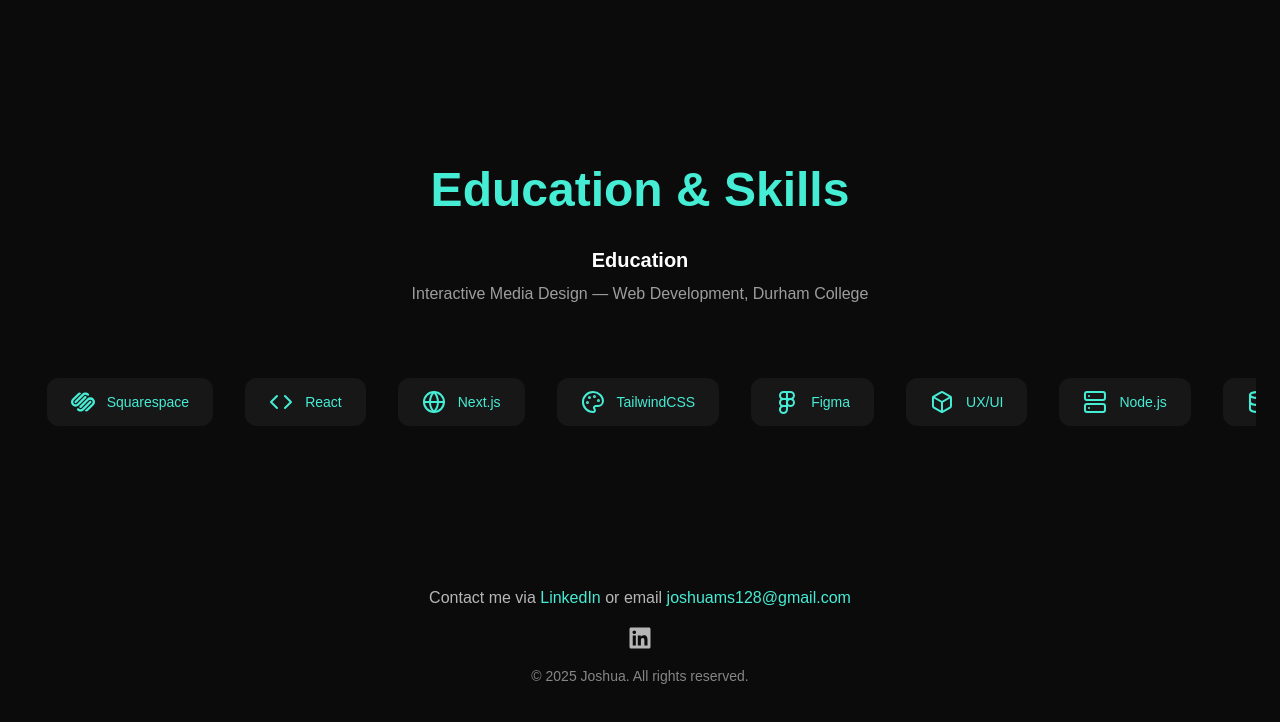
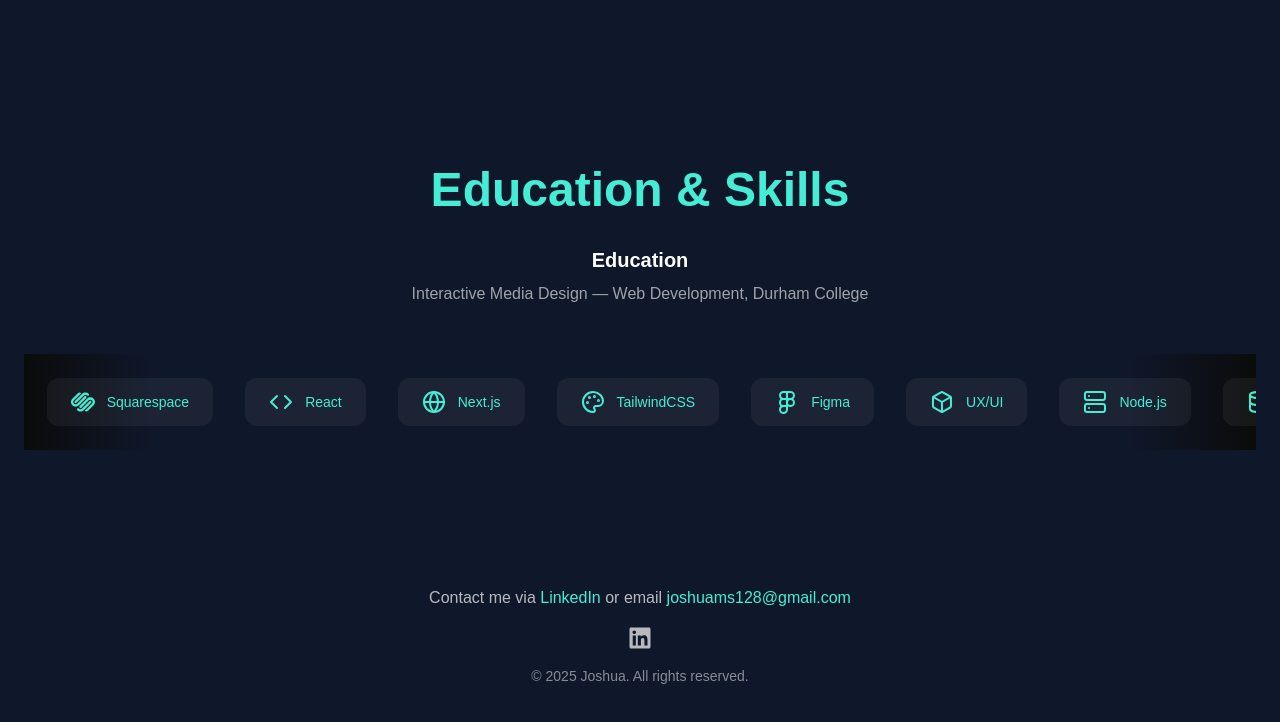
Before and after one commit to Joshuams128/mjscott, a Next.js app: page / in a window 1280 px wide. Shown: the part 2026-2748 px from the top of the page. Built offline with nearby package versions, Linux system fonts and the light colour scheme.

Commit message:
changed background color

```diff
--- a/app/components/Experience.tsx
+++ b/app/components/Experience.tsx
@@ -4,7 +4,7 @@
 
 export default function Experience() {
   return (
-    <section id="experience" className="py-24 px-6 bg-[#0b0b0b] text-center">
+    <section id="experience" className="py-24 px-6 bg-[#0f172a] text-center">
       <motion.h2
         initial={{ opacity: 0, y: 20 }}
         whileInView={{ opacity: 1, y: 0 }}
--- a/app/components/Footer.tsx
+++ b/app/components/Footer.tsx
@@ -7,7 +7,7 @@
   ];
 
   return (
-    <footer className="bg-[#0b0b0b] py-10 text-center">
+    <footer className="bg-[#0f172a] py-10 text-center">
       {/* Contact text */}
       <p className="text-white/70 mb-4">
         Contact me via{" "}
--- a/app/components/Hero.tsx
+++ b/app/components/Hero.tsx
@@ -34,7 +34,7 @@
   return (
     <section
       id="home"
-      className="min-h-[80vh] flex flex-col justify-center items-center text-center px-6 bg-[#0b0b0b]"
+      className="min-h-[80vh] flex flex-col justify-center items-center text-center px-6 bg-[#0f172a]"
     >
       {/* Name */}
       <motion.h1
--- a/app/components/Portfolio.tsx
+++ b/app/components/Portfolio.tsx
@@ -120,7 +120,7 @@
       : allProjects.filter((p) => p.category === activeCategory);
 
   return (
-    <section id="projects" className="py-24 px-6 bg-[#0b0b0b] relative">
+    <section id="projects" className="py-24 px-6 bg-[#0f172a] relative">
       {/* Section Header */}
       <div className="text-center mb-12">
         <h2 className="text-4xl md:text-5xl font-bold text-white mb-4">
--- a/app/globals.css
+++ b/app/globals.css
@@ -14,7 +14,7 @@
 
 @media (prefers-color-scheme: dark) {
   :root {
-    --background: #171717;
+    --background: #0f172a;
     --foreground: #ededed;
   }
 }
@@ -26,9 +26,9 @@
 }
 
 body {
-  @apply bg-[#171717] text-white antialiased;
-  background: radial-gradient(circle at top, rgba(255,255,255,0.05), transparent),
-              linear-gradient(to bottom, #171717, #171717);
+  @apply bg-[#0f172a] text-white antialiased;
+  background: radial-gradient(circle at top, rgba(0,242,254,0.08), transparent),
+              linear-gradient(to bottom, #0f172a, #0a0e1a);
 }
 html {
   scroll-behavior: smooth;
```
